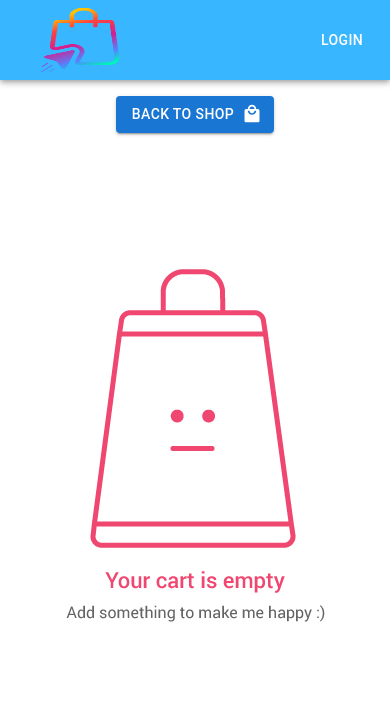
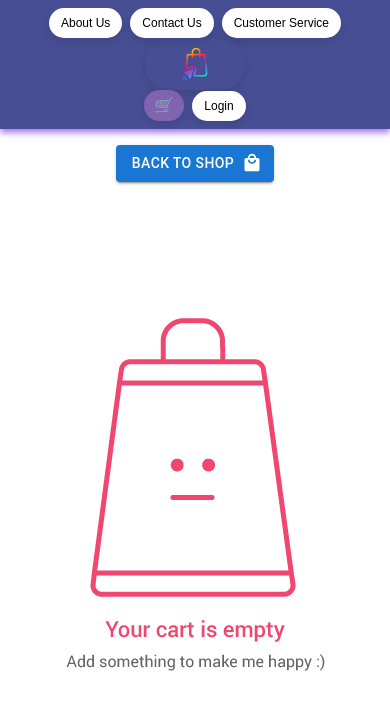
Before and after one commit to nishcheyk/Asankart-Website, a React (Create React App) app in the folder frontend/: page /cart in a window 390 px wide. Shown: the top 710 px of the page. Built offline with nearby package versions, Linux system fonts and the light colour scheme.

Commit message:
new navbar

```diff
--- a/frontend/src/App.js
+++ b/frontend/src/App.js
@@ -1,13 +1,11 @@
 import "./App.css";
 import { Route, Routes } from "react-router-dom";
 import RequiredAuth from "./util/authRoutes";
-
 import HomePage from "./pages/HomePage";
 import AddProductPage from "./pages/AddProductPage";
 import UpdateProductPage from "./pages/UpdateProductPage";
 import AuthPage from "./pages/AuthPage";
 import CartPage from "./pages/CartPage";
-
 import { AuthContext } from "./context/authContext";
 import { useState } from "react";
 import AdminPage from "./pages/AdminPage";
--- a/frontend/src/components/NavBar.js
+++ b/frontend/src/components/NavBar.js
@@ -1,101 +1,74 @@
-import React, { useEffect, useState } from "react";
+import React, { useEffect, useState, useContext } from "react";
 import { useNavigate } from "react-router-dom";
-import AppBar from "@mui/material/AppBar";
-import Box from "@mui/material/Box";
-import Toolbar from "@mui/material/Toolbar";
-import Typography from "@mui/material/Typography";
-import Button from "@mui/material/Button";
-import ShoppingCartIcon from "@mui/icons-material/ShoppingCart";
-import Badge from "@mui/material/Badge";
-import { IconButton } from "@mui/material";
 import { useSelector } from "react-redux";
 import logo from "../img/logo_2.png";
-import ButtonBase from "@mui/material/ButtonBase";
 import { AuthContext } from "../context/authContext";
+import "../css/navBar.css";
 
 const NavBar = () => {
   const navigate = useNavigate();
-  const authContext = React.useContext(AuthContext);
-  const items = useSelector((state) => state.cartStore.addedItems);
-  const [token, setToken] = useState();
-  const [isAdmin, setIsAdmin] = useState();
+  const authContext = useContext(AuthContext);
+  const items = useSelector((state) => state.cartStore?.addedItems || []);
+  const [token, setToken] = useState(null);
+  const [isAdmin, setIsAdmin] = useState(null);
+  const [showDropdown, setShowDropdown] = useState(false);
 
   useEffect(() => {
     setToken(localStorage.getItem("token"));
-    setIsAdmin(localStorage.getItem("isAdmin"));
-  }, [token]);
+    setIsAdmin(localStorage.getItem("isAdmin") === "true");
+  }, []);
 
-  const goToHome = () => {
-    navigate("/");
-  };
-
-  const goToAddProduct = () => {
-    navigate("/addProduct");
-  };
-
-  const goToLogin = () => {
-    navigate("/login");
+  const goTo = (path) => {
+    navigate(path);
+    setShowDropdown(false);
   };
 
   const logOut = () => {
     localStorage.clear();
-    setIsAdmin();
-    setToken();
+    setIsAdmin(null);
+    setToken(null);
     authContext.logout();
     navigate("/");
-  };
-
-  const goToCart = () => {
-    navigate("/cart");
-  };
-
-  const goToOrders = () => {
-    navigate("/orders");
+    setShowDropdown(false);
   };
 
   return (
-    <React.Fragment>
-      <Box sx={{ flexGrow: 1 }}>
-        <AppBar position="static" sx={{ background: "#38B6FF" }}>
-          <Toolbar>
-            <ButtonBase onClick={goToHome}>
-              <Box
-                component="img"
-                sx={{ width: "8rem", height: "5rem" }}
-                src={logo}
-              />
-            </ButtonBase>
-            <Typography variant="h6" component="div" sx={{ flexGrow: 1 }} />
-            {token && isAdmin === "false" && (
-              <Button color="inherit" onClick={goToOrders}>
-                Orders
-              </Button>
+    <nav className="navbar">
+      <div className="navbar-menu">
+        <button className="navbar-button" onClick={() => goTo("/about")}>About Us</button>
+        <button className="navbar-button" onClick={() => goTo("/contact")}>Contact Us</button>
+        <button className="navbar-button" onClick={() => goTo("/customer-service")}>
+          Customer Service
+        </button>
+      </div>
+
+      <button className="navbar-logo-btn" onClick={() => goTo("/")}> <img className="navbar-logo" src={logo} alt="Logo" /></button>
+
+      <div className="navbar-items">
+        {!isAdmin && (
+          <button className="navbar-cart" onClick={() => goTo("/cart")}>🛒
+            {items.length > 0 && <span className="cart-count">{items.length}</span>}
+          </button>
+        )}
+
+        {token ? (
+          <div className="dropdown-container">
+            <button className="navbar-button" onClick={() => setShowDropdown(!showDropdown)}>
+              Account ▼
+            </button>
+            {showDropdown && (
+              <div className="dropdown-menu">
+                <button className="dropdown-item">Public profile</button>
+                <button className="dropdown-item">Settings</button>
+                <button className="dropdown-item" onClick={logOut}>Log Out</button>
+              </div>
             )}
-            {isAdmin === "false" && (
-              <IconButton onClick={goToCart}>
-                <Badge badgeContent={items.length} color="secondary">
-                  <ShoppingCartIcon />
-                </Badge>
-              </IconButton>
-            )}
-            {isAdmin === "true" && (
-              <Button color="inherit" onClick={goToAddProduct}>
-                Add product
-              </Button>
-            )}
-            {!token ? (
-              <Button color="inherit" onClick={goToLogin}>
-                Login
-              </Button>
-            ) : (
-              <Button color="inherit" onClick={logOut}>
-                LogOut
-              </Button>
-            )}
-          </Toolbar>
-        </AppBar>
-      </Box>
-    </React.Fragment>
+          </div>
+        ) : (
+          <button className="navbar-button" onClick={() => goTo("/login")}>Login</button>
+        )}
+      </div>
+    </nav>
   );
 };
 
--- /dev/null
+++ b/frontend/src/css/navBar.css
@@ -0,0 +1,183 @@
+/* Navbar Container */
+.navbar {
+  display: flex;
+  align-items: center;
+  justify-content: space-between;
+  background-color: #474e93;
+  padding: 10px 15px;
+  box-shadow: 0 4px 6px rgba(91, 2, 216, 0.5);
+  flex-wrap: wrap;
+  position: relative;
+}
+
+/* Left Side Menu */
+.navbar-menu {
+  display: flex;
+  gap: 10px;
+  flex-wrap: wrap;
+}
+
+/* Center Logo */
+.navbar-logo-btn {
+  background: none;
+  border: none;
+  cursor: pointer;
+  display: flex;
+  align-items: center;
+  justify-content: center;
+  flex-grow: 1;
+  min-width: 100px;
+  max-width: 200px;
+}
+
+.navbar-logo {
+  width: 3rem;
+  height: 3rem;
+}
+
+/* Right Side Items */
+.navbar-items {
+  display: flex;
+  align-items: center;
+  gap: 20px;
+  flex-wrap: wrap;
+}
+
+/* Buttons (Unified Styling) */
+button {
+  padding: 10px 20px;
+  font-size: 14px;
+  font-weight: 500;
+  color: #000;
+  background-color: #fff;
+  border: none;
+  border-radius: 25px;
+  box-shadow: 0px 4px 10px rgba(0, 0, 0, 0.1);
+  transition: all 0.3s ease-in-out;
+  cursor: pointer;
+}
+
+button:hover {
+  background-color: rgba(126, 92, 173, 0.7);
+  color: #fff;
+}
+
+/* Cart Icon */
+.navbar-cart {
+  display: flex;
+  align-items: center;
+  position: relative;
+  background: rgba(135, 103, 179, 0.9);
+  border: none;
+  cursor: pointer;
+  font-size: 18px;
+  padding: 8px 12px;
+  border-radius: 20px;
+  color: white;
+}
+
+/* Cart Count */
+.cart-count {
+  background: white;
+  color: black;
+  font-size: 12px;
+  font-weight: bold;
+  padding: 2px 6px;
+  border-radius: 50%;
+  position: absolute;
+  top: -5px;
+  right: -10px;
+}
+
+/* Responsive Design */
+@media (max-width: 1024px) {
+  .navbar {
+    flex-direction: column;
+    align-items: center;
+  }
+
+  .navbar-menu,
+  .navbar-items {
+    flex-direction: row;
+    flex-wrap: wrap;
+    justify-content: center;
+    width: 100%;
+  }
+
+  .navbar-button {
+    width: auto;
+    padding: 8px 12px;
+    font-size: 12px;
+  }
+}
+
+@media (max-width: 768px) {
+  .navbar {
+    padding: 8px 10px;
+  }
+
+  .navbar-menu {
+    gap: 8px;
+  }
+
+  .navbar-logo {
+    width: 2.5rem;
+    height: 2.5rem;
+  }
+
+  .navbar-items {
+    gap: 8px;
+  }
+
+  button {
+    padding: 6px 10px;
+    font-size: 12px;
+  }
+
+  .navbar-cart {
+    font-size: 16px;
+    padding: 6px 10px;
+  }
+
+  .cart-count {
+    font-size: 10px;
+    padding: 1px 4px;
+  }
+}
+
+.dropdown-container {
+  position: relative;
+  display: inline-block;
+}
+
+.dropdown-menu {
+  position: absolute;
+  padding: 5px 10px;
+  top: 100%;
+  right: 0;
+  margin-top: 10px;
+  background-color: white;
+  box-shadow: 0 4px 6px rgba(0, 0, 0, 0.1);
+  border-radius: 25px;
+  overflow: hidden;
+  z-index: 1000;
+  width: 150px;
+}
+
+.dropdown-item {
+  display: block;
+  margin: 10px 5px;
+  width: 100%;
+  padding: 10px;
+  border: none;
+  background: none;
+  text-align: left;
+  font-size: 14px;
+  cursor: pointer;
+  transition: background 0.3s ease-in-out;
+}
+
+.dropdown-item:hover {
+  background-color: rgba(126, 92, 173, 0.7);
+  color: white;
+}
--- a/frontend/src/filterComponents/BrandListComponent.js
+++ b/frontend/src/filterComponents/BrandListComponent.js
@@ -1,8 +1,4 @@
 import React from "react";
-import Card from "@mui/material/Card";
-import FormControlLabel from "@mui/material/FormControlLabel";
-import Checkbox from "@mui/material/Checkbox";
-import Grid from "@mui/material/Grid";
 
 const BrandListComponent = (props) => {
   const allbrandList = props.allbrandList;
@@ -12,38 +8,42 @@ const BrandListComponent = (props) => {
   };
 
   return (
-    <React.Fragment>
-      <Card
-        sx={{
-          paddingTop: "1rem",
-          paddingLeft: "1rem",
-          width: 220,
-          height: 500,
+    <div
+      style={{
+        padding: "1rem",
+        width: "220px",
+        height: "400px",
         overflow: "scroll",
+        scrollbarWidth: "none",
+        border: "1px solid #493D9E",
+        borderRadius: "18px",
+        boxShadow: "0 3px 4px rgba(0,0,0,0.1)",
+        backgroundColor: "#B2A5FF",
       }}
     >
-        <Grid container direction="column">
-          {allbrandList.map((item, index) => {
-            return (
-              <Grid item key={index}>
-                <FormControlLabel
-                  control={
-                    <Checkbox
+      <div style={{ display: "flex", flexDirection: "column" }}>
+        {allbrandList.map((item, index) => (
+          <label
+            key={index}
+            style={{ display: "flex", alignItems: "center", gap: "0.5rem" }}
+          >
+            <label class="container">
+              <input
+                type="checkbox"
                 checked={item.checked}
-                      onChange={() => {
-                        handleChanges(index);
-                      }}
+                onChange={() => handleChanges(index)}
                 value={item.value}
+                style={{ width: "16px", height: "16px", borderRadius: "10px" }}
               />
-                  }
-                  label={item.value}
-                />
-              </Grid>
-            );
-          })}
-        </Grid>
-      </Card>
-    </React.Fragment>
+
+              <div class="checkmark"></div>
+            </label>
+
+            <span>{item.value}</span>
+          </label>
+        ))}
+      </div>
+    </div>
   );
 };
 
--- a/frontend/src/pages/HomePage.js
+++ b/frontend/src/pages/HomePage.js
@@ -299,6 +299,7 @@ const HomePage = () => {
   };
 
   return (
+    <div style={{ background: "#7E5CAD" }}>
       <React.Fragment>
         <NavBar />
         <Grid container>
@@ -352,20 +353,18 @@ const HomePage = () => {
                 {productList.length !== 0 ? (
                   productList
                     .slice(pagination.from, pagination.to)
-                  .map((product) => {
-                    return (
+                    .map((product) => (
                       <Grid item key={product._id}>
                         <ProductCard
                           key={product._id}
                           product={product}
-                          getProduct={() => getProduct()}
+                          getProduct={getProduct}
                         />
                       </Grid>
-                    );
-                  })
+                    ))
                 ) : (
                   <Grid container direction="column" alignContent="center">
-                  <img src={not_found_pic} />
+                    <img src={not_found_pic} alt="Not Found" />
                   </Grid>
                 )}
               </Grid>
@@ -388,6 +387,7 @@ const HomePage = () => {
         </Grid>
         <br />
       </React.Fragment>
+    </div>
   );
 };
 
```
Also changed, not shown: frontend/src/css/BrandListComponent.css (added, +58 -0 lines), 1 other file (tests, documents, lock files or other folders). Lines whose indentation alone changed are shown as unchanged.
